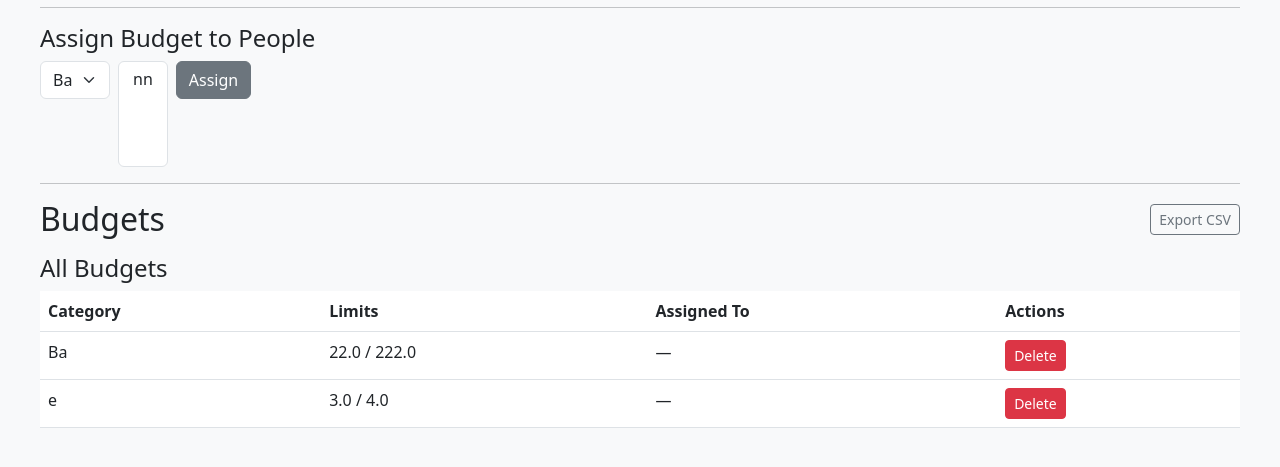
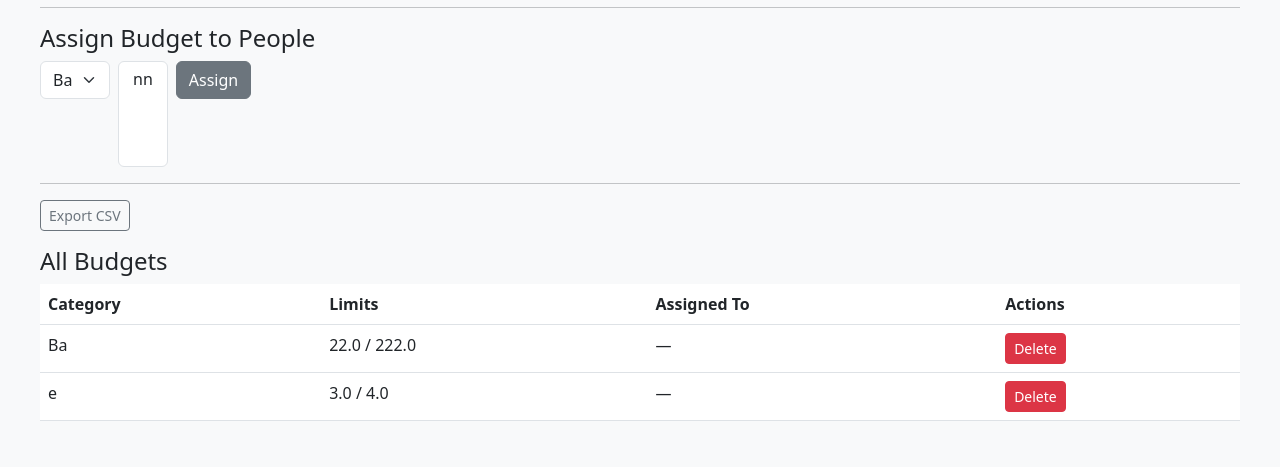
Before and after one commit to TarunB-Git/travelapp, a Flask app: page /budgets in a window 1280 px wide. Shown: the part 226-693 px from the top of the page. Run offline with Flask 3, Linux system fonts and the light colour scheme; a user stored in the database is signed in; data comes from the database, SQL or seed files in the repository; data that the repository does not hold is empty.

Commit message:
Update budgets.html

```diff
--- a/app/templates/budgets.html
+++ b/app/templates/budgets.html
@@ -38,7 +38,6 @@
 <hr>
 
 <div class="d-flex justify-content-between align-items-center mb-3">
-  <h2 class="mb-0">Budgets</h2>
   <a href="/export/budgets.csv" class="btn btn-outline-secondary btn-sm">Export CSV</a>
 </div>
 
```
